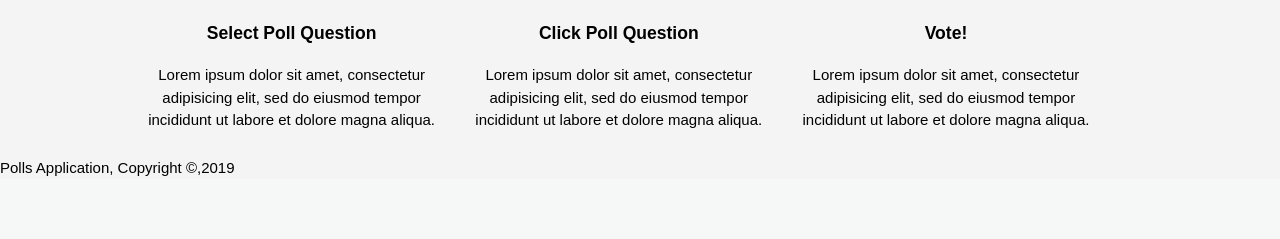
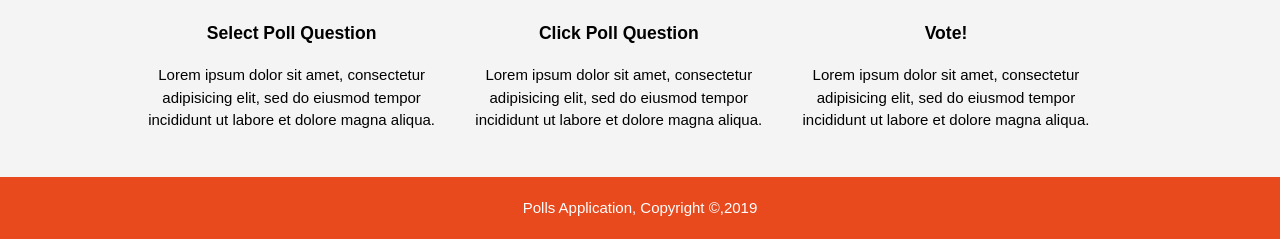
Before and after one commit to queenfiona/polls, a Django app: template templates/polls/index.html in a window 1280 px wide. Shown: the part 708-947 px from the top of the page. Before the commit the page ends 884 px from the top, so only its background shows below. Run offline with Django 3.2, Linux system fonts and the light colour scheme; the template is opened without the code that fills it, so the values that code supplies are empty.

Commit message:
add css to footer

```diff
--- a/static/css/main.css
+++ b/static/css/main.css
@@ -134,3 +134,10 @@ header a:hover{
 }
 
 /*Footer*/
+footer {
+	padding: 20px;
+	margin-top: 20px;
+	color: #ffffff;
+	background-color: #e8491d;
+	text-align: center;
+}
```
